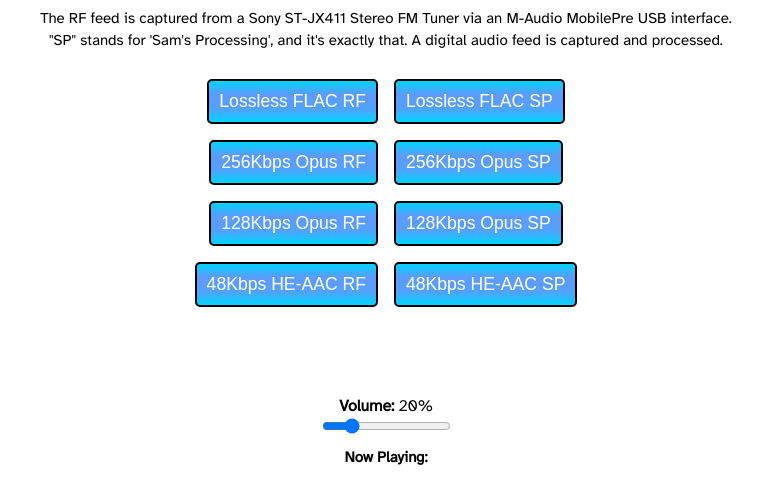
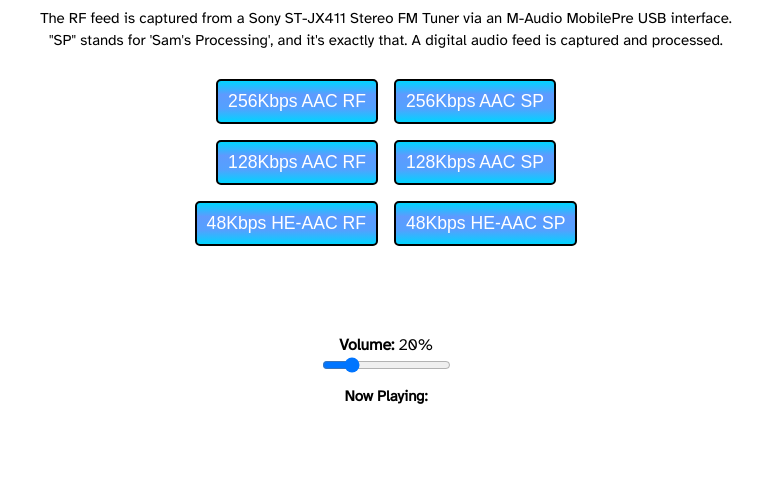
Before and after one commit to ssamjh/CFM-Stream, a plain HTML site: page index.html in a window 1280 px wide. Shown: the part 82-586 px from the top of the page, without its empty margins (254-1027 px from the left). Drawn offline with Linux system fonts and the light colour scheme; no server answers.

Commit message:
Switch back to AAC, remove FLAC

```diff
--- a/index.html
+++ b/index.html
@@ -14,11 +14,9 @@
 		<p>"SP" stands for 'Sam's Processing', and it's exactly that. A digital audio feed is captured and processed.</p>
         <br>
         <audio id="stream-audio" preload="none"></audio>
-		<button onclick="set_stream_quality('//icecast.sjh.at/cfmrf-uhq');">Lossless FLAC RF</button><button onclick="set_stream_quality('//icecast.sjh.at/cfmsp-uhq');">Lossless FLAC SP</button>
+        <button onclick="set_stream_quality('//icecast.sjh.at/cfmrf-hq');">256Kbps AAC RF</button><button onclick="set_stream_quality('//icecast.sjh.at/cfmsp-hq');">256Kbps AAC SP</button>
 		<br>
-        <button onclick="set_stream_quality('//icecast.sjh.at/cfmrf-hq');">256Kbps Opus RF</button><button onclick="set_stream_quality('//icecast.sjh.at/cfmsp-hq');">256Kbps Opus SP</button>
-		<br>
-		<button onclick="set_stream_quality('//icecast.sjh.at/cfmrf');">128Kbps Opus RF</button><button onclick="set_stream_quality('//icecast.sjh.at/cfmsp');">128Kbps Opus SP</button>
+		<button onclick="set_stream_quality('//icecast.sjh.at/cfmrf');">128Kbps AAC RF</button><button onclick="set_stream_quality('//icecast.sjh.at/cfmsp');">128Kbps AAC SP</button>
 		<br>
         <button onclick="set_stream_quality('//icecast.sjh.at/cfmrf-lq');">48Kbps HE-AAC RF</button><button onclick="set_stream_quality('//icecast.sjh.at/cfmsp-lq');">48Kbps HE-AAC SP</button>
         <br>
```
